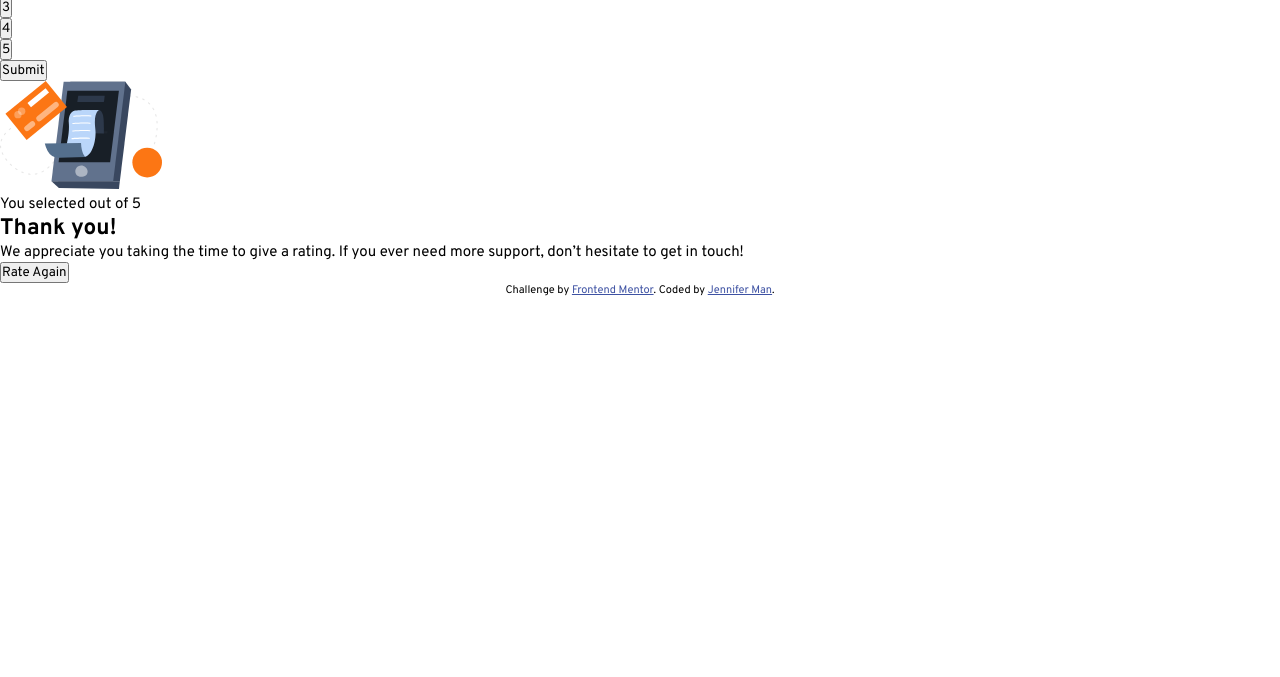
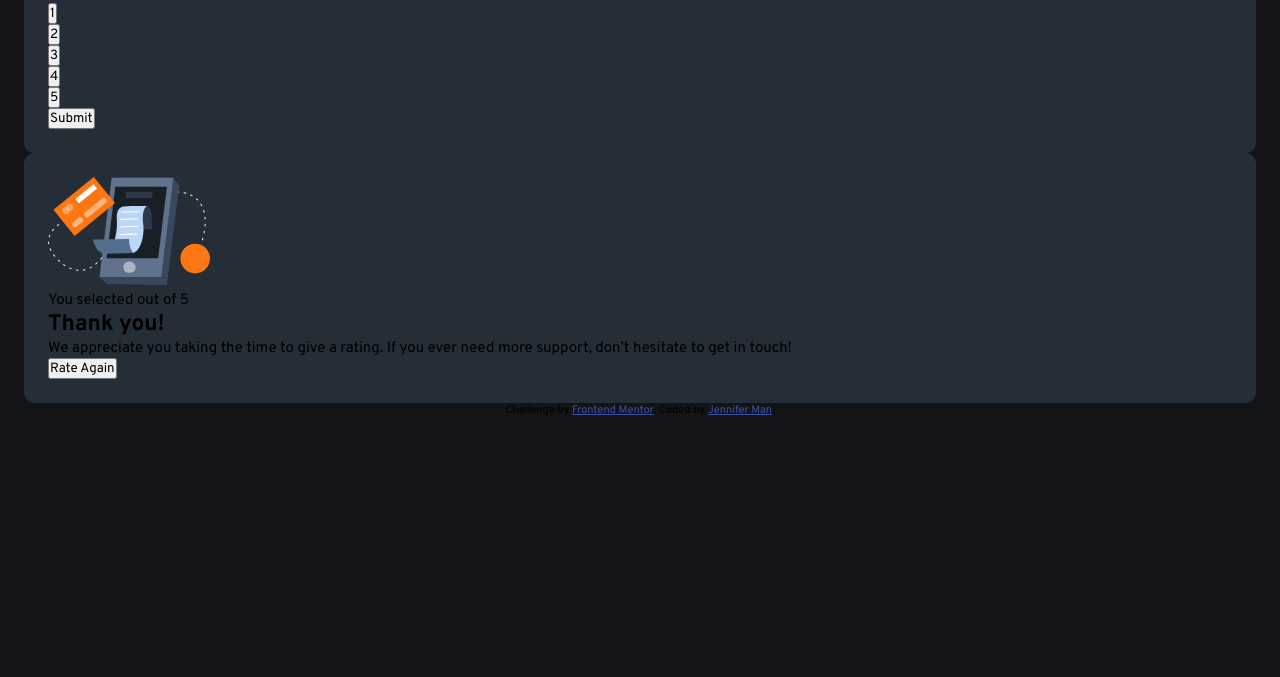
Before and after one commit to jennman/frontend-interactive-rating-component, a plain HTML site: page index.html in a window 1280 px wide. Shown: the part 123-800 px from the top of the page. Drawn offline with Linux system fonts and the light colour scheme.

Commit message:
add styling for main container and thank you state

```diff
--- a/index.css
+++ b/index.css
@@ -26,10 +26,18 @@ ul {
 body {
     font-family: "Overpass", sans-serif;
     font-size: 15px;
+    background-color: hsl(216, 12%, 8%);
+    margin: 1.5rem;
 }
 
 button{
     font-family: inherit;
+}
+
+.main-container, .thank-you {
+    background-color: hsl(213, 19%, 18%);
+    padding: 1.5rem;
+    border-radius: 0.625rem;
 }
 
  .attribution {
--- a/index.html
+++ b/index.html
@@ -15,7 +15,7 @@
 
   <!-- Rating state start -->
 
- <div class="main-contianer">
+ <div class="main-container">
   <img src="./images/icon-star.svg"/>
   <h1>How did we do?</h1>
 
```
